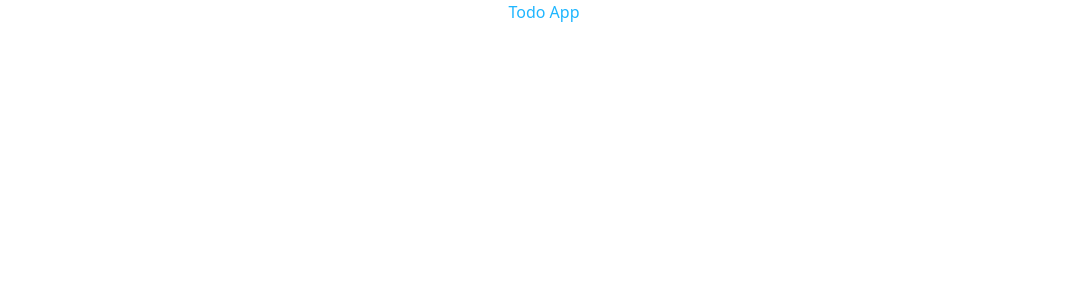
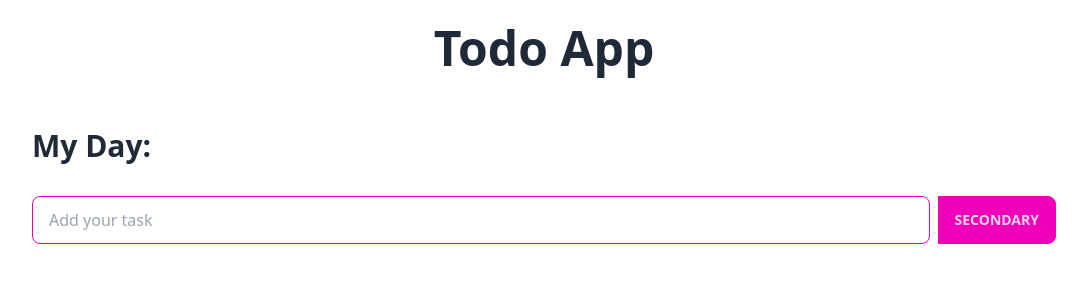
Before and after one commit to AbuBokorprog/todo-app, a website built with Vite: page index.html in a window 1280 px wide. Shown: the whole page, without its empty margins (96-1183 px from the left). Built offline with nearby package versions, Linux system fonts and the light colour scheme.

Commit message:
form setup

```diff
--- a/index.html
+++ b/index.html
@@ -6,8 +6,33 @@
     <meta name="viewport" content="width=device-width, initial-scale=1.0" />
     <title>Todo App</title>
   </head>
-  <body>
-    <h1 class="text-center text-primary-400">Todo App</h1>
+  <body class="container mx-auto lg:px-32">
+    <header>
+      <h1 class="text-center text-5xl font-bold py-6 bg-primary-400">
+        Todo App
+      </h1>
+    </header>
+    <section class="my-8">
+      <div>
+        <h2 class="text-3xl font-semibold">My Day:</h2>
+      </div>
+    </section>
+    <section>
+      <form id="form" class="flex gap-2 justify-center items-center">
+        <input
+          type="text"
+          id="taskInput"
+          placeholder="Add your task"
+          class="input input-bordered input-secondary w-full"
+        />
+        <button id="btn" class="btn btn-secondary rounded-s-none">
+          Secondary
+        </button>
+      </form>
+    </section>
+    <section class="my-8">
+      <div id="taskContainer"></div>
+    </section>
     <script type="module" src="/src/main.ts"></script>
   </body>
 </html>
--- a/package.json
+++ b/package.json
@@ -14,8 +14,6 @@
     "localforage": "^1.10.0",
     "match-sorter": "^6.3.1",
     "postcss": "^8.4.31",
-    "react-router-dom": "^6.17.0",
-    "sort-by": "^1.2.0",
     "tailwindcss": "^3.3.5",
     "typescript": "^5.0.2",
     "vite": "^4.4.5"
--- a/tailwind.config.js
+++ b/tailwind.config.js
@@ -1,22 +1,6 @@
 //  @type {import('tailwindcss').Config}
 export default {
   content: ["./index.html", "./src/**/*.{js,ts,jsx,tsx}"],
-  theme: {
-    colors: {
-      primary: {
-        50: "#eff9ff",
-        100: "#dff1ff",
-        200: "#b8e6ff",
-        300: "#78d2ff",
-        400: "#1fb6ff",
-        500: "#06a4f1",
-        600: "#0082ce",
-        700: "#0068a7",
-        800: "#02578a",
-        900: "#084972",
-        950: "#062e4b",
-      },
-    },
-  },
-  plugins: [],
+  theme: {},
+  plugins: [require("daisyui")],
 };
```
Also changed, not shown: src/main.ts (+56 -0 lines), 1 other file.
